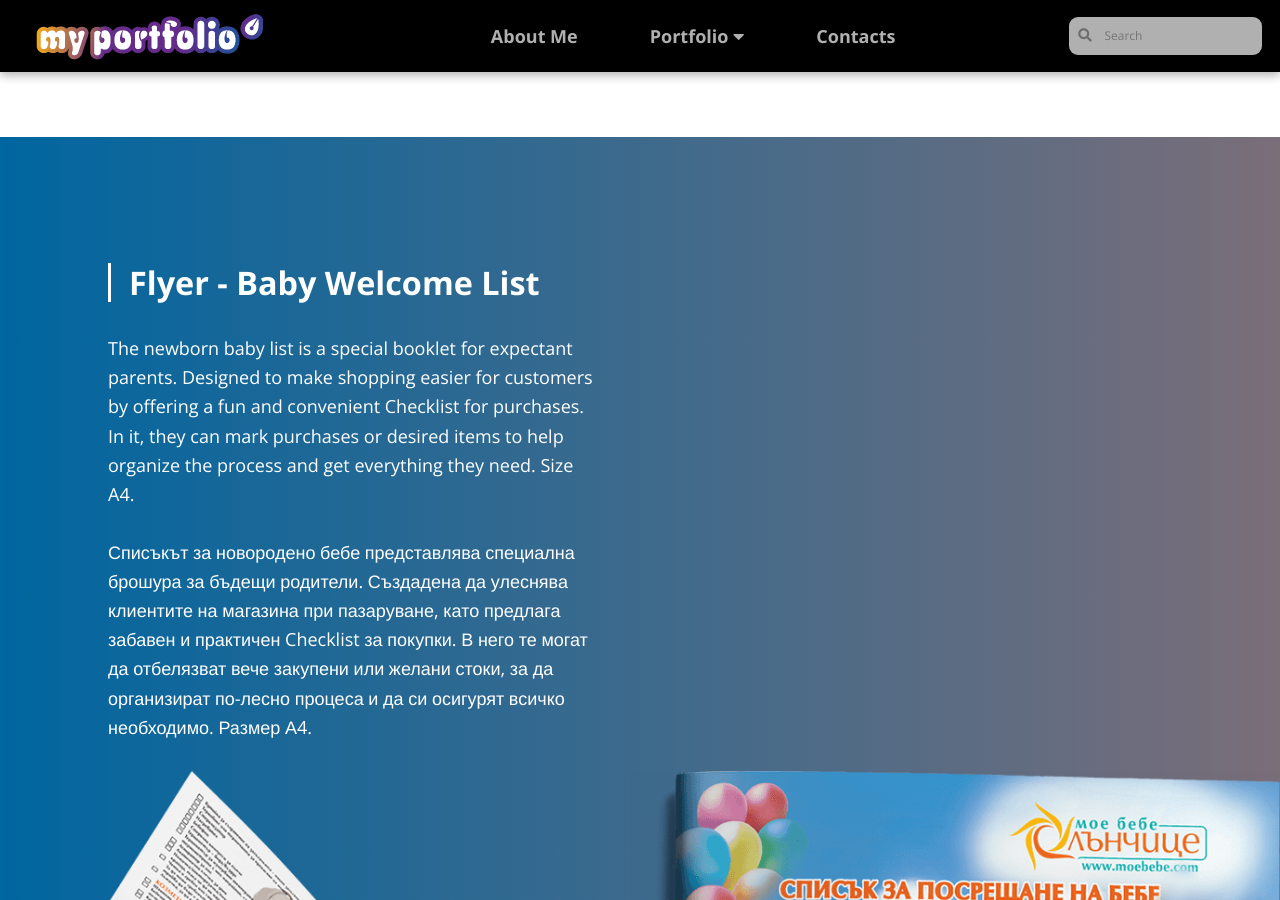
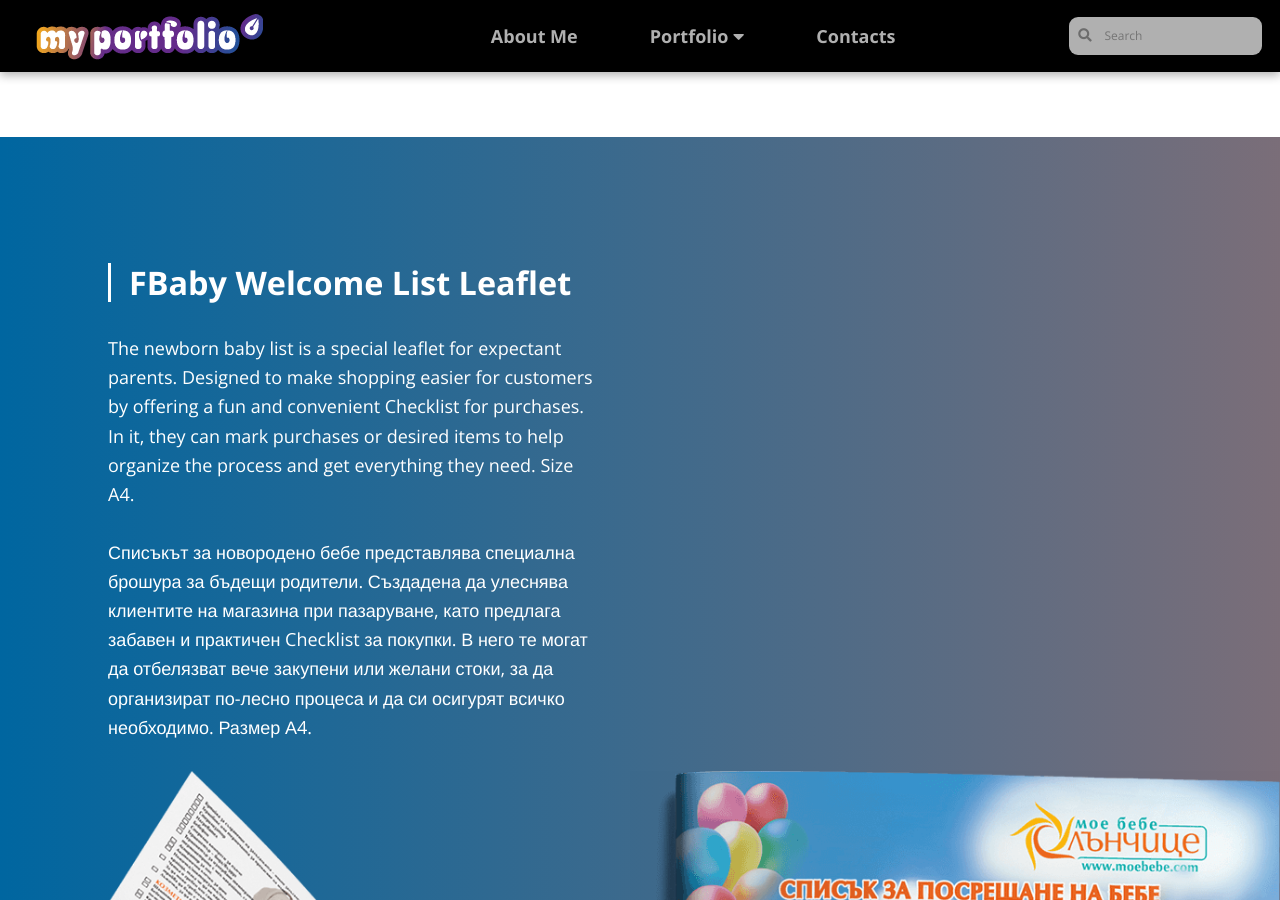
Before and after one commit to LiliyaMilanova/myportfolio, a Jekyll site: the page built from graphic-design-sunshane-shop.html, in a window 1280 px wide and 900 px high, scrolled down 4485 px. Built offline with Jekyll 4.4.1, drawn with Linux system fonts in a browser that asks for light colours; nearby versions of some CDN libraries; some of the changed text lies outside the part shown.

Commit message:
Update graphic-design-sunshane-shop.html

```diff
--- a/graphic-design-sunshane-shop.html
+++ b/graphic-design-sunshane-shop.html
@@ -98,8 +98,8 @@
 
             <section class="project-two-type">
                 <article class="internal-title">
-                    <h3>Flyer - Baby Stroller</h3>
-                    <p>I created an advertising brochure for a baby stroller for twins. My solution offers a detailed description of colors, features and usage. My goal was to show the merits of the product to future parents so they can more easily decide if it is the right solution for their needs.</p>
+                    <h3>Baby Stroller Leaflet</h3>
+                    <p>I created an advertising leaflet for a baby stroller for twins. My solution offers a detailed description of colors, features and usage. My goal was to show the merits of the product to future parents so they can more easily decide if it is the right solution for their needs.</p>
                     <p>Създадох рекламна брошура на бебешка количка за близнаци. Моето решение предлага подробно описание на цветовете, функциите и начина на употреба. Целта ми беше да покажа достойнствата на продукта пред бъдещите родители, за да могат по-лесно вземат решение дали това е правилното решение за техните нужди.</p>
                 </article>
                 <article class="project-container">
@@ -111,8 +111,8 @@
 
             <section class="project-third-type">
                 <article class="blok-subtitle">
-                    <h3>Flyer - Baby Welcome List</h3>
-                    <p>The newborn baby list is a special booklet for expectant parents. Designed to make shopping easier for customers by offering a fun and convenient Checklist for purchases. In it, they can mark purchases or desired items to help organize the process and get everything they need. Size A4.</p>
+                    <h3>FBaby Welcome List Leaflet</h3>
+                    <p>The newborn baby list is a special leaflet for expectant parents. Designed to make shopping easier for customers by offering a fun and convenient Checklist for purchases. In it, they can mark purchases or desired items to help organize the process and get everything they need. Size A4.</p>
                     <p>Списъкът за новородено бебе представлява специална брошура за бъдещи родители. Създадена да улеснява клиентите на магазина при пазаруване, като предлага забавен и практичен Checklist за покупки. В него те могат да отбелязват вече закупени или желани стоки, за да организират по-лесно процеса и да си осигурят всичко необходимо. Размер А4.</p>
                 </article>
                 <article class="secondary-img">
@@ -171,9 +171,9 @@
 
             <section class="border">
                 <article class="internal-title">
-                    <h3>Singboard</h3>
-                    <p>The facade singboard includes 3 separate panels, for her I also created several illustrations of popular baby products.</p>
-                    <p>Фасадната табела включва 3 отделни пана, за нея създадох няколко илюстрации на популярни бебешки продукти.</p>
+                    <h3>Singboard and External Branding</h3>
+                    <p>Here I have shown the facade singboard and several projects for external branding.</p>
+                    <p>Тук съм показала фасадна табела на магазин Слънчице и няколко проекта за външно брандиране.</p>
                 </article>
                 <article class="img">
                     <img src="{{site.baseurl}}images/singboard-shop-slanchice.jpg" alt="Singboard Slanchice Shop" title="Singboard Slanchice Shop">
```
